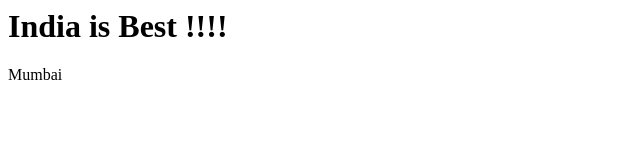
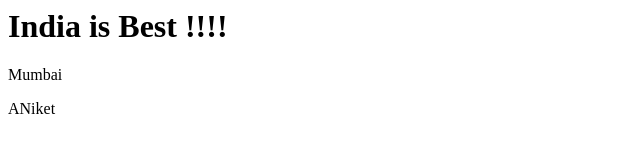
Before and after one commit to aniket-wadaskar/secondrepo, a plain HTML site: page index.html in a window 1280 px wide. Shown: the full height of the page, 0-640 px from the left. Drawn offline with Linux system fonts and the light colour scheme.

Commit message:
Add Para

```diff
--- a/index.html
+++ b/index.html
@@ -1,2 +1,3 @@
 <h1>India is Best !!!!</h1>
 <p>Mumbai</p>
+<p>ANiket</p>
```
Also changed, not shown: 1 other file.
